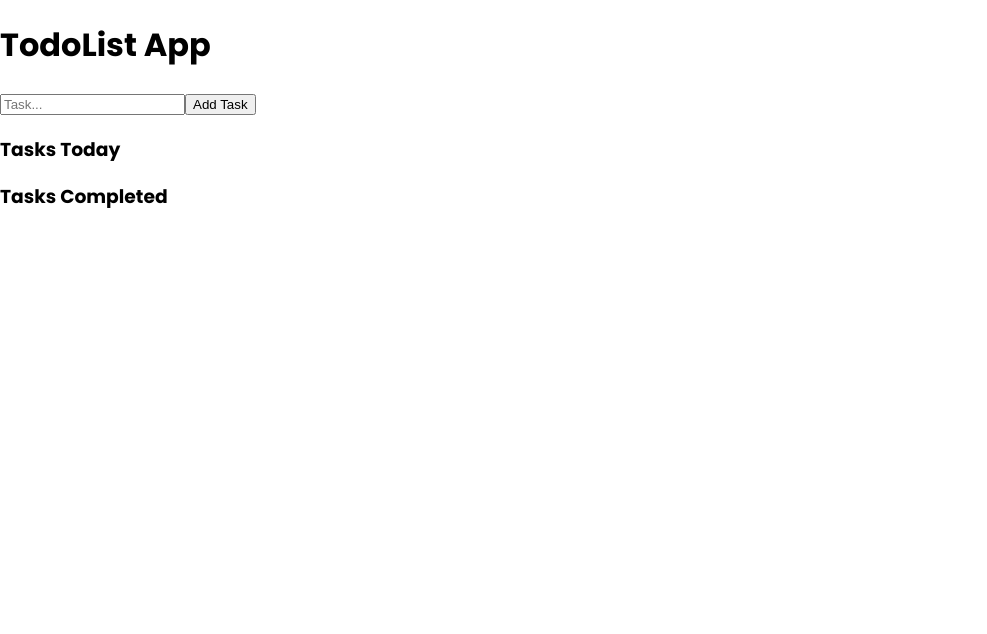
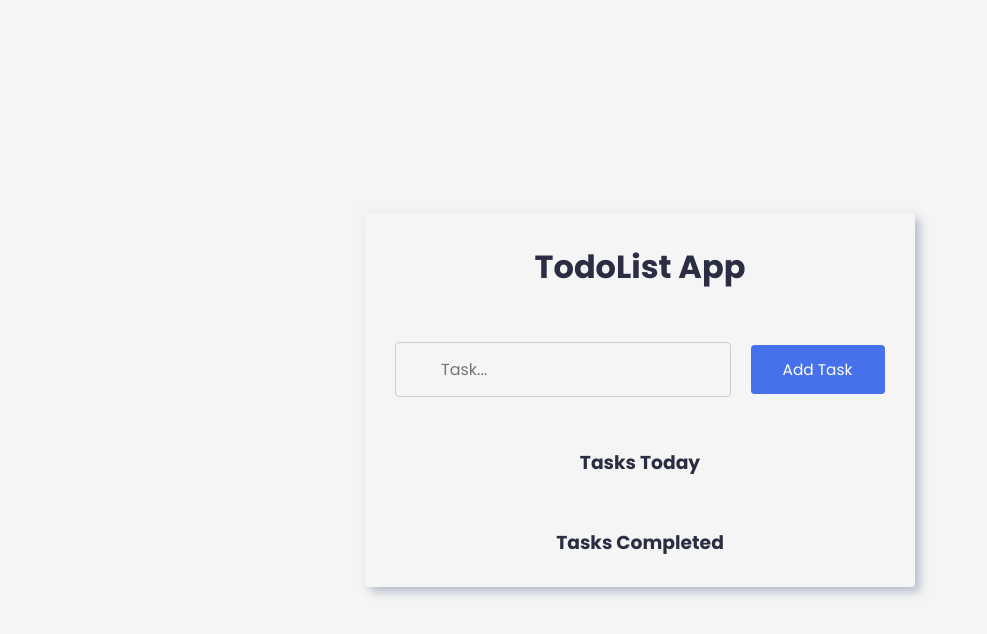
Before and after one commit to ramaherdianto/todo-app, a React (Create React App) app: page / in a window 1280 px wide. Shown: the top 634 px of the page, without its empty margins (0-987 px from the left). Built offline with nearby package versions, Linux system fonts and the light colour scheme.

Commit message:
styling jsx

```diff
--- a/src/App.css
+++ b/src/App.css
@@ -1,84 +1,180 @@
 @import url("https://fonts.googleapis.com/css2?family=Poppins:wght@200;300;400;500;600;700;800&display=swap");
 
-/* * {
+* {
   margin: 0;
   padding: 0;
   box-sizing: border-box;
-} */
-
-body {
   font-family: "Poppins", sans-serif;
 }
 
-.jumbotron {
+body {
+  min-height: 100vh;
   display: flex;
-  flex-direction: column;
+  align-items: center;
   justify-content: center;
-  align-items: center;
-  background-image: linear-gradient(to bottom right, #0248df, #416fd2);
-  padding: 30px;
+  background: #f4f5f4;
+  padding: 0 20px;
 }
 
-.jumbotron h1 {
-  color: #fff;
+.card-task {
+  max-width: 550px;
+  width: 100%;
+  background: #f4f5f4;
+  padding: 30px;
+  border-radius: 4px;
+  /* box-shadow: 0 5px 20px -6px rgba(0, 0, 0, 0.15); */
+  box-shadow: 5px 5px 10px #babecc, -5px -5px 10px #f2f3f5;
+  -webkit-box-shadow: 5px 5px 10px #babecc, -5px -5px 10px #f2f3f5;
+  -moz-box-shadow: 5px 5px 10px #babecc, -5px -5px 10px #f2f3f5;
 }
 
-.jumbotron .form {
-  background-color: #fff;
-  padding: 10px;
-  border-radius: 5px;
+form .input-box {
+  display: flex;
+  height: 55px;
+  align-items: center;
+  position: relative;
 }
 
-.jumbotron .form input {
-  border: none;
-  padding: 5px;
-  width: 350px;
+form h1 {
+  text-align: center;
+  color: #2b2d42;
 }
 
-.jumbotron .form .btn-submit {
-  border: none;
-  background-color: #ff9900;
-  padding: 10px 15px;
-  border-radius: 5px;
-  color: #fff;
-  font-weight: 600;
+form .input-box {
+  margin-top: 4vw;
 }
 
-.content {
-  display: flex;
-  justify-content: center;
-  flex-direction: column;
-  align-items: center;
+.input-box input {
+  height: 100%;
+  outline: none;
+  border: 1px solid #cccccc;
+  border-radius: 4px;
+  background-color: transparent;
+  font-size: 16px;
+  font-weight: normal;
+  padding: 0 45px;
+  transition: all 0.3s ease;
+}
+
+.input-box input.input {
+  width: 75%;
+  margin-right: 20px;
+}
+
+.input-box input.input:focus {
+  border-color: #4671ea;
+}
+
+.input-box button.button {
+  width: 30%;
+  padding: 1vw 1.2vw 1vw 1.1vw;
+  font-size: 1.2vw;
+  color: #fff;
+  background: #4671ea;
+  border: none;
+  border-radius: 0.3vw;
+  cursor: pointer;
+  transition: all 0.3s ease-in-out;
+}
+
+.input-box button.button:hover {
+  background: #1748cf;
+}
+
+.content-task {
+  margin-top: 4vw;
+}
+
+.completed {
+  margin-top: 4vw;
+}
+
+.content-task h3,
+.content-task p {
+  text-align: center;
+  color: #2b2d42;
+}
+
+.content-task p {
+  margin-top: 3vw;
 }
 
 .card {
-  width: 500px;
+  max-width: 420px;
   display: flex;
   flex-direction: row;
+  align-items: center;
   border: 1px solid #cccccc;
-  padding: 20px;
+  padding: 15px;
   border-radius: 5px;
   margin-top: 15px;
 }
 
-.text {
+.action input {
+  display: block;
+  position: relative;
+  padding: 2vw;
+}
+
+.task {
   flex: 3;
+  margin-left: 1vw;
 }
 
 .button-action {
-  flex: 1;
+  flex: 2;
+  margin-left: 4.5vw;
 }
 
 .btn-edit,
 .btn-delete {
   border: none;
-  background-color: #ff9900;
-  padding: 5px;
+  background-color: #ffd640;
+  padding: 5px 8px;
   border-radius: 5px;
   color: #fff;
   margin: 2px;
 }
 
 .btn-delete {
-  background-color: #bf2828;
+  background-color: #e44b3b;
+  margin-left: 0.5vw;
 }
+
+.del-done {
+  margin-left: 5vw;
+}
+
+@media all and (max-width: 576px) {
+  .input-box button.button {
+    width: 30%;
+    padding: 1.3vw 3vw 1.3vw 3vw;
+    font-size: 3.3vw;
+    color: #fff;
+    border-radius: 1vw;
+  }
+
+  form .input-box {
+    margin-top: 10vw;
+  }
+
+  .content-task {
+    margin-top: 10vw;
+  }
+
+  .completed {
+    margin-top: 10vw;
+  }
+
+  .button-action {
+    margin-left: -2vw;
+  }
+
+  .btn-delete {
+    margin-left: 2vw;
+  }
+
+  .del-done {
+    margin-left: 12.3vw;
+  }
+}
```
